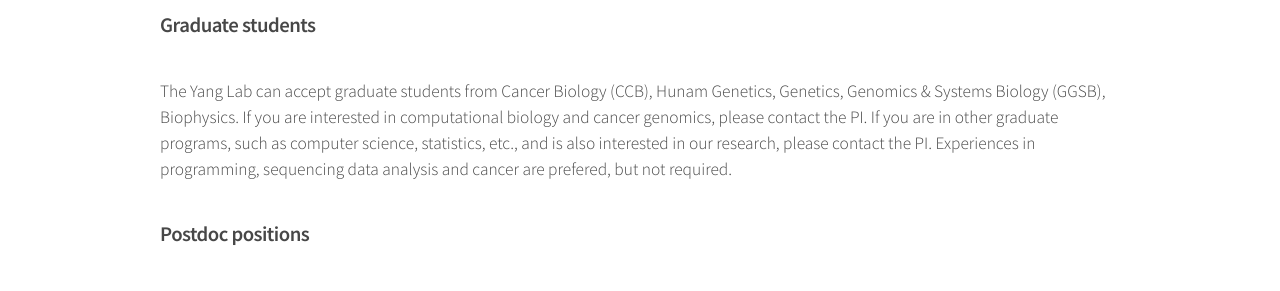
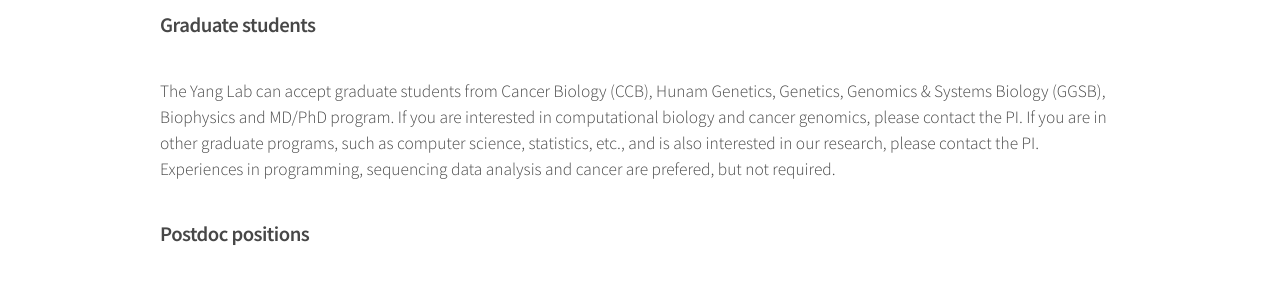
Before and after one commit to guru-yang/test, a Jekyll site: the page built from positions.html, in a window 1280 px wide. Shown: the part 232-523 px from the top of the page. Built offline with Jekyll 4.4.1, drawn with Linux system fonts in a browser that asks for light colours.

Commit message:
position

```diff
--- a/positions.html
+++ b/positions.html
@@ -14,7 +14,7 @@
 
 						<h3>Graduate students</h3>
 						<p></p>
-						<p>The Yang Lab can accept graduate students from Cancer Biology (CCB), Hunam Genetics, Genetics, Genomics & Systems Biology (GGSB), Biophysics. If you are interested in computational biology and cancer genomics, please contact the PI. If you are in other graduate programs, such as computer science, statistics, etc., and is also interested in our research, please contact the PI. Experiences in programming, sequencing data analysis and cancer are prefered, but not required.</p>
+						<p>The Yang Lab can accept graduate students from Cancer Biology (CCB), Hunam Genetics, Genetics, Genomics & Systems Biology (GGSB), Biophysics and MD/PhD program. If you are interested in computational biology and cancer genomics, please contact the PI. If you are in other graduate programs, such as computer science, statistics, etc., and is also interested in our research, please contact the PI. Experiences in programming, sequencing data analysis and cancer are prefered, but not required.</p>
 						<h3>Postdoc positions</h3>
 						<p></p>
 						<p>The Yang Lab is seeking self-motivated individuals with strong background of computational biology to study cancer genomics. The main goal of the lab is to explore the functional consequences of somatic alterations in cancer patients, to identify driver alterations, and to understand the evolutionary process of cancer by integrating multi-dimensional data from large scale cancer studies such as The Cancer Genome Atlas (TCGA). The mechanisms of different types of alterations, the functional impact of somatic alterations involving regulatory elements in the human genome, and mechanisms of tumor initiation, progression, metastasis and drug resistance are of particular interest. </p>
```
